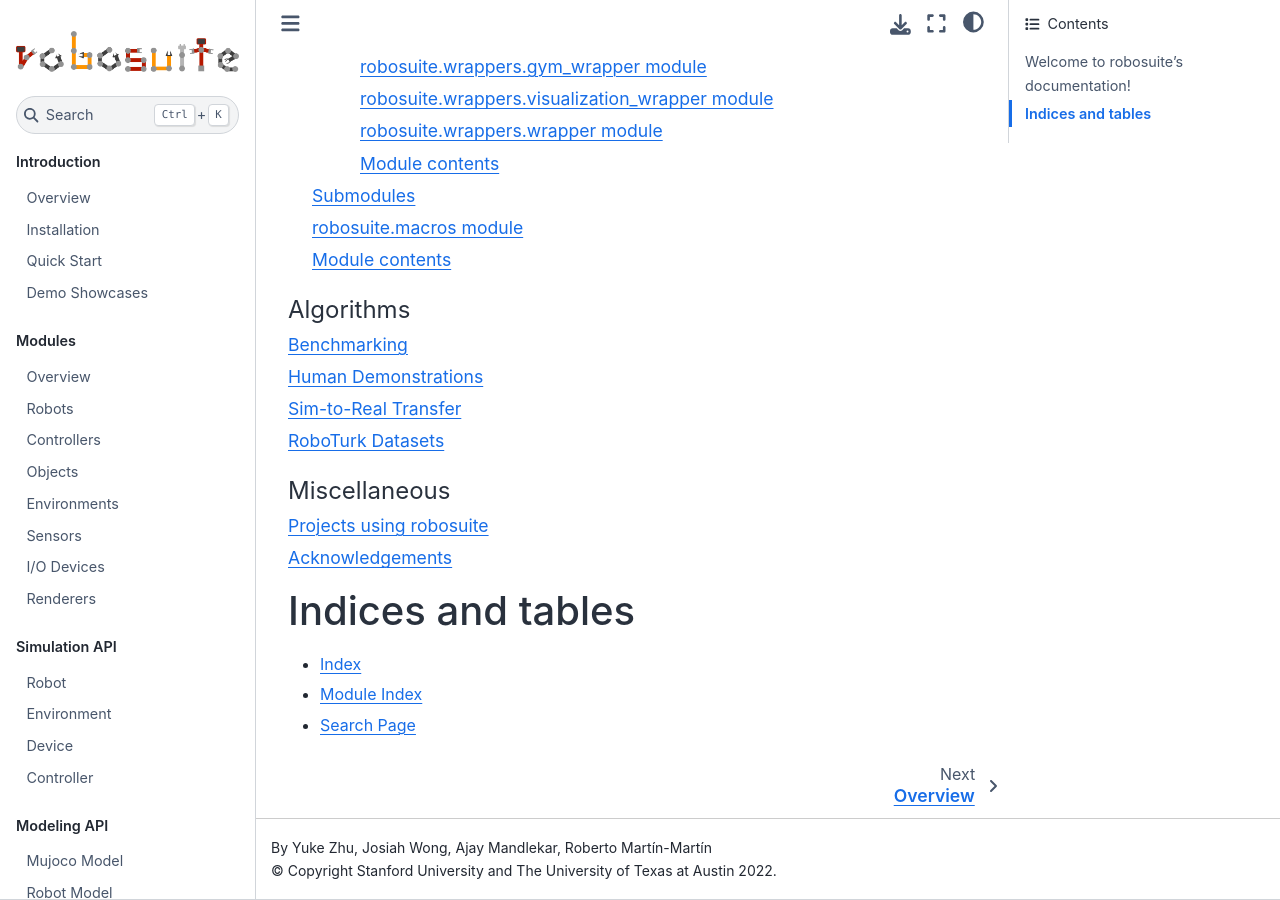
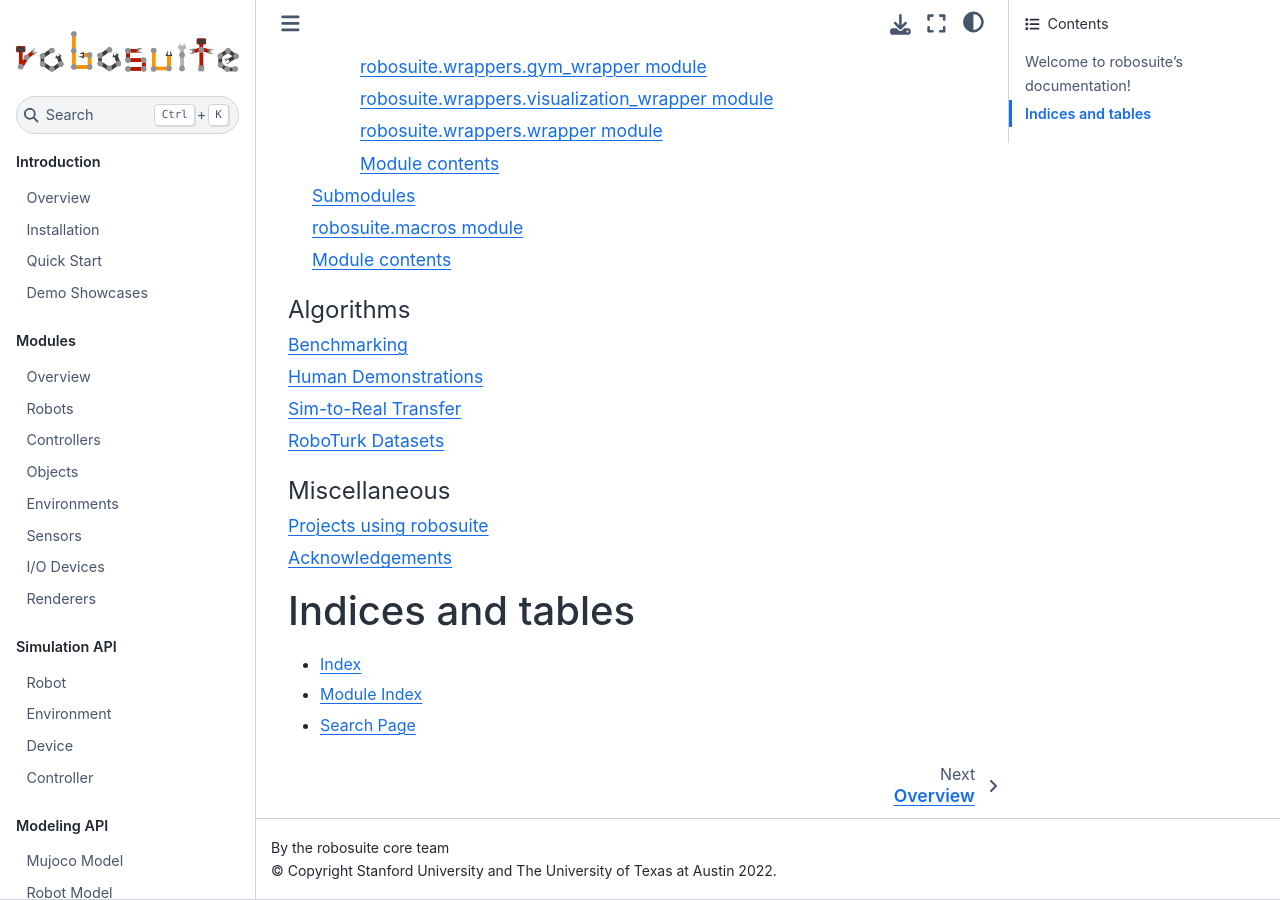
Before and after one commit to ARISE-Initiative/robosuite, a Sphinx documentation site: the page built from docs/index.rst, in a window 1280 px wide and 900 px high, scrolled down 3180 px. Built offline with Sphinx 7.4.7 and the Sphinx Book theme 1.1.4, drawn with Linux system fonts in a browser that asks for light colours; pages that are not in the unit, such as notebooks, are missing from menus.

Commit message:
Change team name and visualized version on doc

```diff
--- a/docs/conf.py
+++ b/docs/conf.py
@@ -80,16 +80,16 @@
 # General information about the project.
 project = "robosuite"
 copyright = "Stanford University and The University of Texas at Austin 2022"
-author = "Yuke Zhu, Josiah Wong, Ajay Mandlekar, Roberto Martín-Martín"
+author = "the robosuite core team"
 
 # The version info for the project you're documenting, acts as replacement for
 # |version| and |release|, also used in various other places throughout the
 # built documents.
 #
 # The short X.Y version.
-version = robosuite.__version__
+version = (".").join(robosuite.__version__.split(".")[:-1])
 # The full version, including alpha/beta/rc tags.
-release = robosuite.__version__
+release = (".").join(robosuite.__version__.split(".")[:-1])
 
 # The language for content autogenerated by Sphinx. Refer to documentation
 # for a list of supported languages.
```
